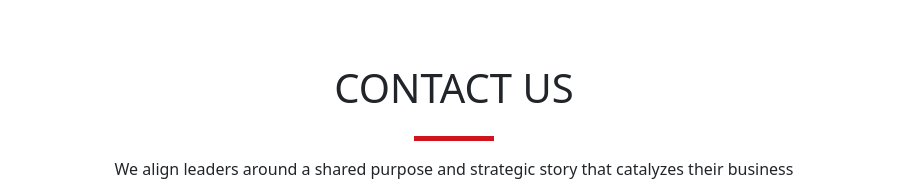
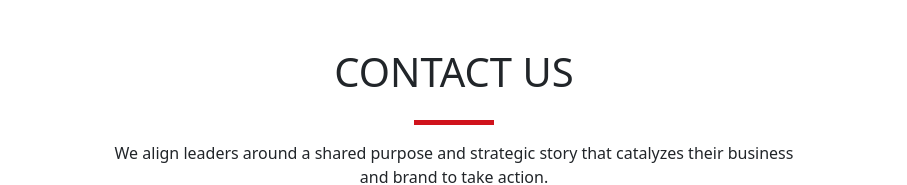
Before and after one commit to NirmalKumar-1/CONTACT-US-UI, a plain HTML site: page index.html in a window 1280 px wide. Shown: the top 185 px of the page, without its empty margins (186-1093 px from the left). Drawn offline with nearby package versions, Linux system fonts and the light colour scheme.

Commit message:
Update index.html

```diff
--- a/index.html
+++ b/index.html
@@ -19,7 +19,7 @@
 </head>
 <body>
    <div class="container text-center p-md-5">
-        <h1 class="mt-3">CONTACT US</h1>
+        <h1 class="mt-5 mt-sm-0">CONTACT US</h1>
         <div class="red-line mt-4 mb-3"></div>
         <p>We align leaders around a shared purpose and strategic story that catalyzes their business <br> and brand to take action.</p>
         <div class="row px-md-5 mx-md-5">
```
